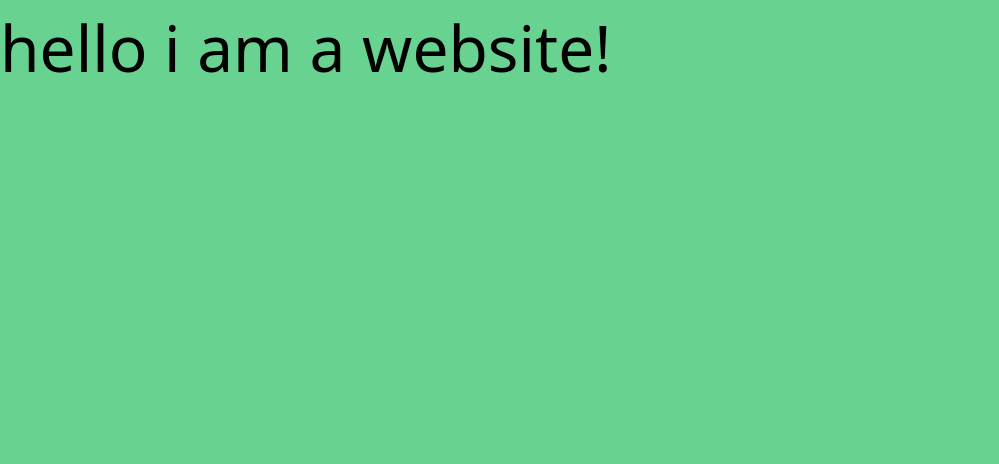
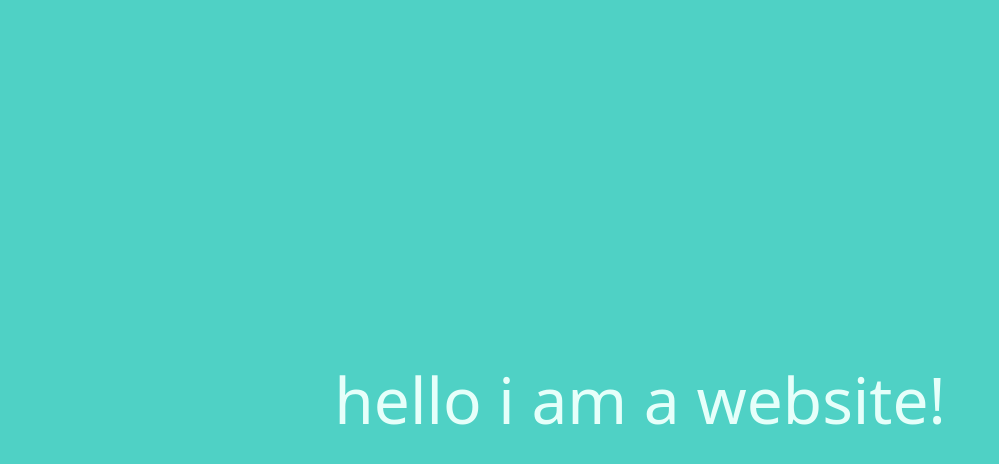
Before and after one commit to flyingearl/beginner-tailwind-site, a website built with Parcel: page src/index.html in a window 1280 px wide. Shown: the whole page, without its empty margins (0-999 px from the left). Built offline with nearby package versions, Linux system fonts and the light colour scheme.

Commit message:
Updated index to make it look a bit nicer

```diff
--- a/src/index.html
+++ b/src/index.html
@@ -7,7 +7,7 @@
     <meta http-equiv="X-UA-Compatible" content="ie=edge">
     <title>Beginner Tailwind</title>
 </head>
-<body class="bg-green-400 text-6xl">
+<body class="min-h-screen flex items-center justify-center text-6xl bg-teal-400 text-teal-100">
     hello i am a website!
 
     <script src="index.js"></script>
```
